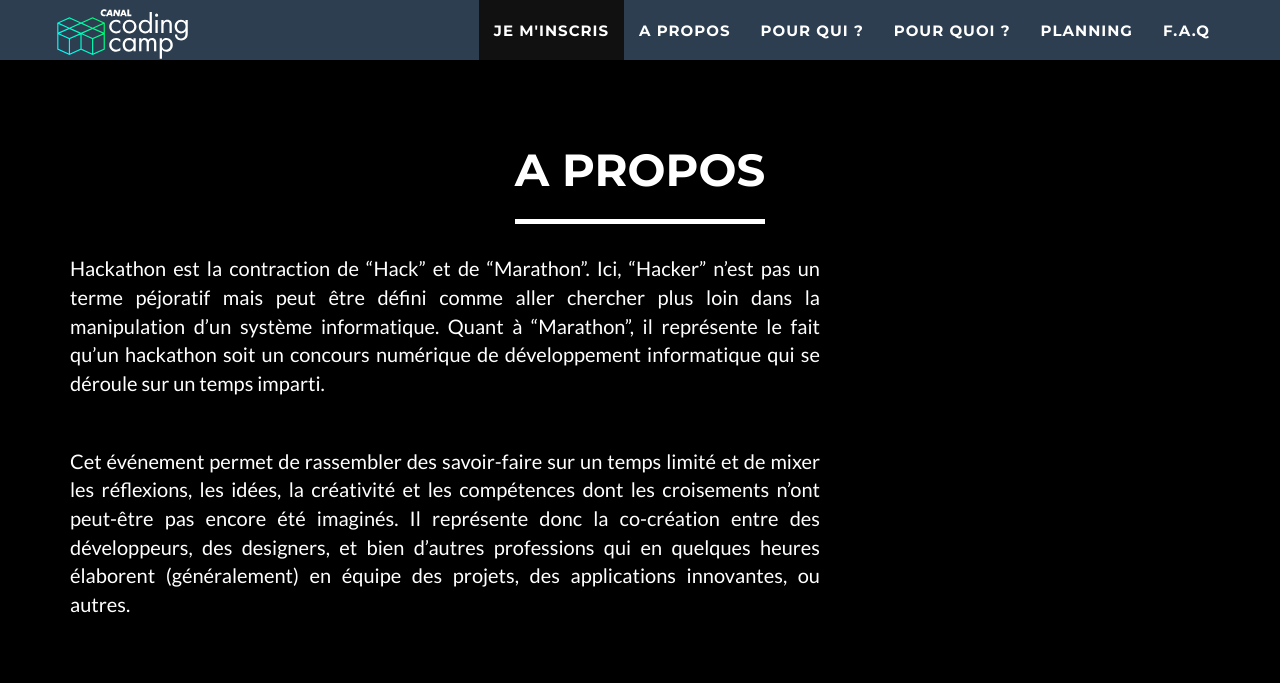
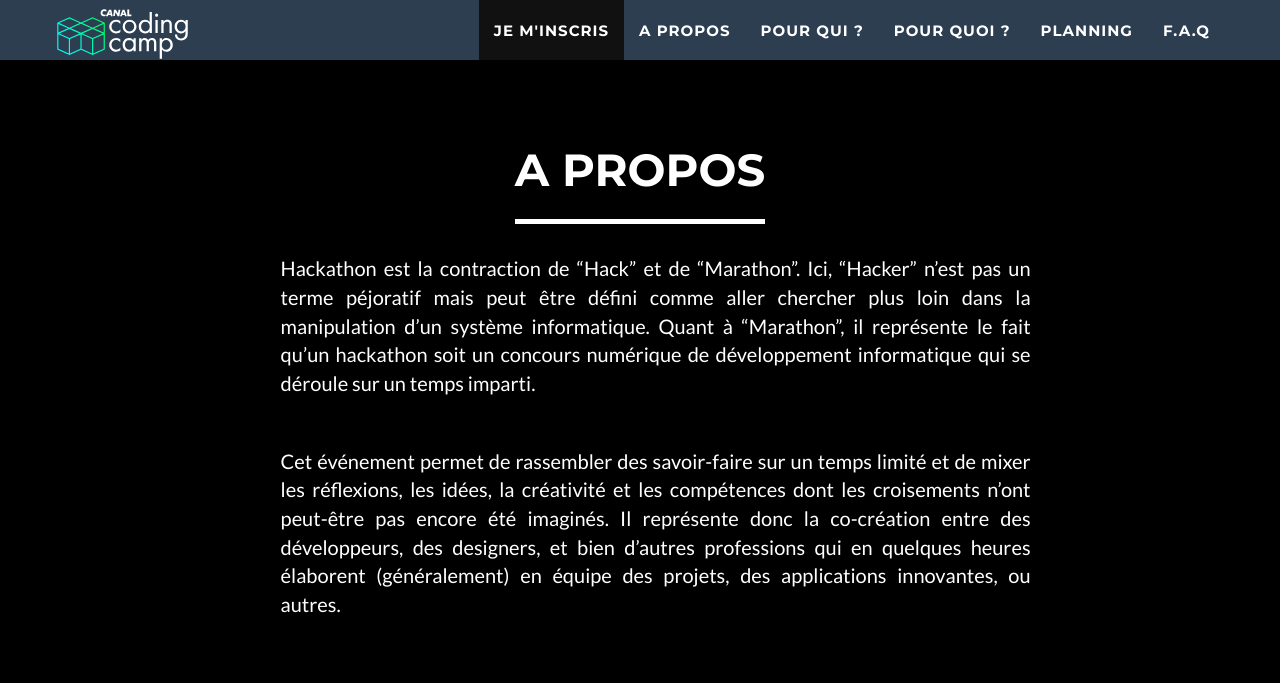
Before and after one commit to canalplus/canal-coding-camp, a Jekyll site: the page built from index.md, in a window 1280 px wide and 1400 px high, scrolled down 1226 px. Shown: the top 683 px of the window. Built offline with Jekyll 4.4.1, drawn with Linux system fonts in a browser that asks for light colours; grey boxes are pictures that could not be loaded.

Commit message:
faq center

```diff
--- a/_includes/css/main.css
+++ b/_includes/css/main.css
@@ -498,13 +498,13 @@ footer .footer-below {
 }
 
 #about .col-lg-8,
-#faq   .col-lg-8,{
+#faq   .col-lg-8{
     margin: 0 8%;
 }
 
 @media(min-width:800px) {
     #about .col-lg-8,
-	#faq   .col-lg-8,{
+	#faq   .col-lg-8{
         margin: 0 18%
     }
 }
```
